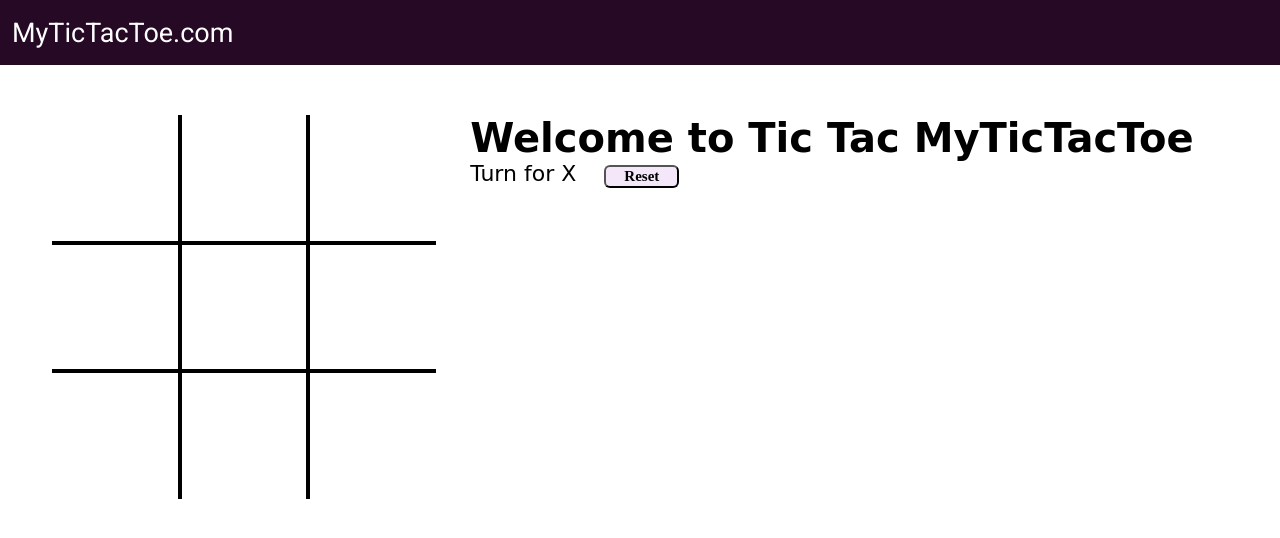
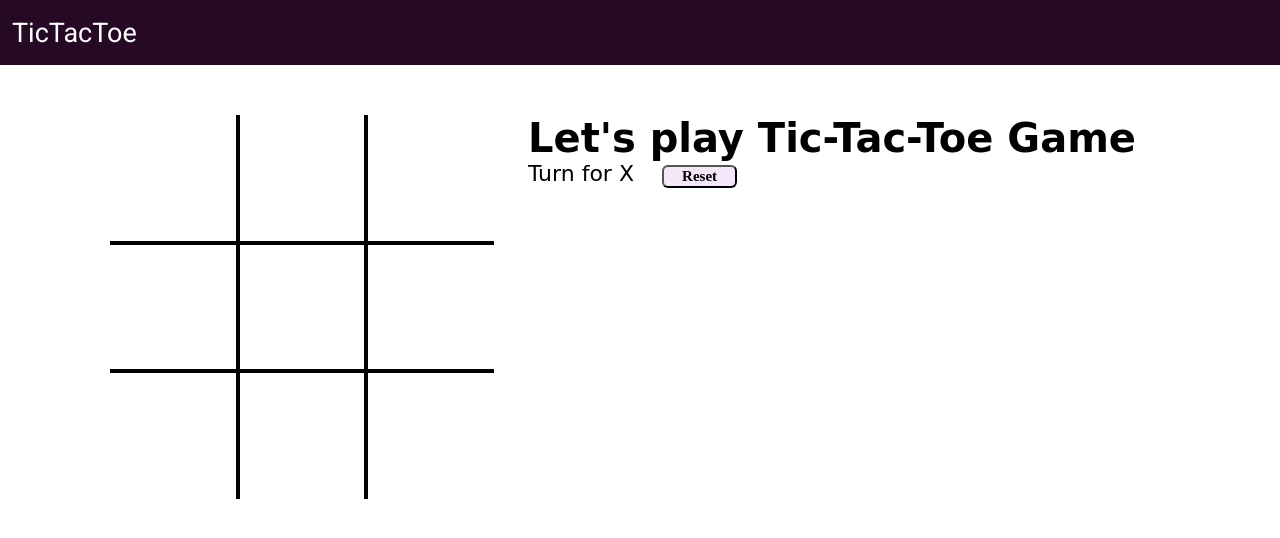
Before and after one commit to mystryvedi/Tic-Tac-Toe_Game, a plain HTML site: page index.html in a window 1280 px wide. Drawn offline with Linux system fonts and the light colour scheme; a web font is replaced by a local one.

Commit message:
Update index.html

```diff
--- a/index.html
+++ b/index.html
@@ -10,7 +10,7 @@
   <body>
     <nav>
       <ul>
-        <li>MyTicTacToe.com</li>
+        <li>TicTacToe</li>
       </ul>
     </nav>
 
@@ -28,7 +28,7 @@
         <div class="box bb-0 br-0"><span class="boxtext"></span></div>
       </div>
       <div class="gameInfo">
-        <h1>Welcome to Tic Tac MyTicTacToe</h1>
+        <h1>Let's play Tic-Tac-Toe Game</h1>
         <div>
           <span class="info">Turn for X</span>
           <button id="reset">Reset</button>
```
